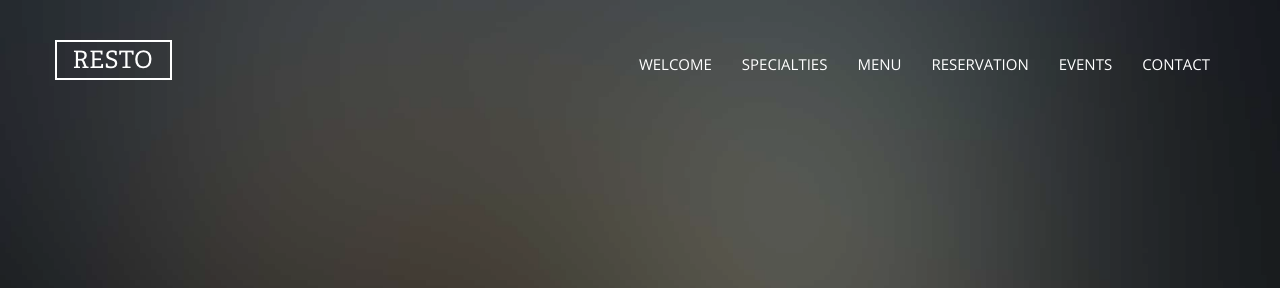
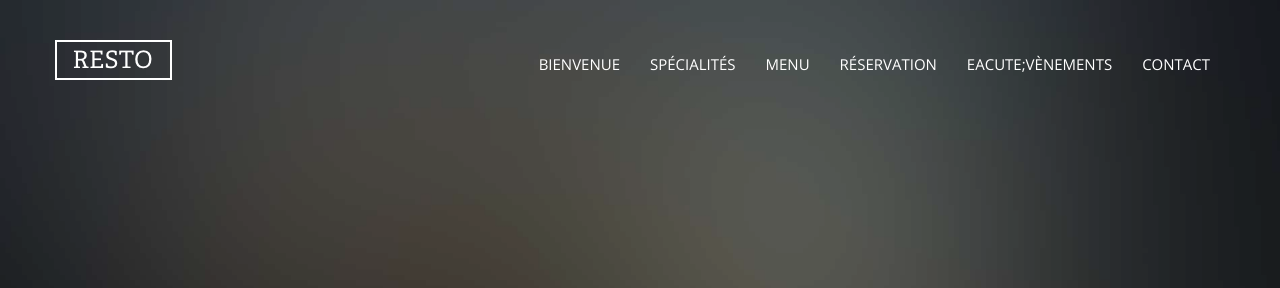
Before and after one commit to lu-ur2/SiteResto, a website: page index.html in a window 1280 px wide. Shown: the top 288 px of the page. Drawn offline with nearby package versions, Linux system fonts and the light colour scheme; files whose address does not match are found by name.

Commit message:
menu haut en Fr

```diff
--- a/index.html
+++ b/index.html
@@ -34,11 +34,11 @@
 
         <div id="navbar-collapse" class="navbar-collapse collapse">
           <ul class="nav navbar-nav navbar-right">
-            <li class="active"><a href="#" data-nav-section="welcome">Welcome</a></li>
-            <li><a href="#" data-nav-section="specialties">Specialties</a></li>
+            <li class="active"><a href="#" data-nav-section="welcome">Bienvenue</a></li>
+            <li><a href="#" data-nav-section="specialties">Spécialités</a></li>
             <li><a href="#" data-nav-section="menu">Menu</a></li>
-            <li><a href="#" data-nav-section="reservation">Reservation</a></li>
-            <li><a href="#" data-nav-section="events">Events</a></li>
+            <li><a href="#" data-nav-section="reservation">Réservation</a></li>
+            <li><a href="#" data-nav-section="events">Eacute;vènements</a></li>
             <li><a href="#" data-nav-section="contact">Contact</a></li>
           </ul>
         </div>
```
